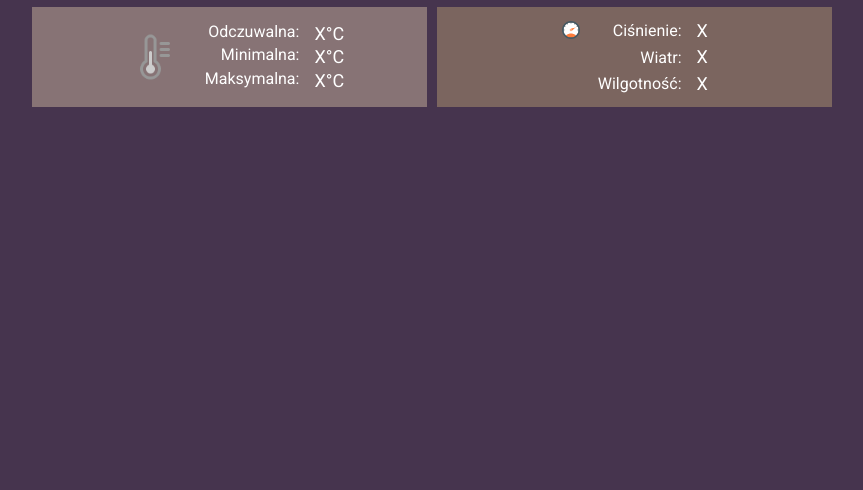
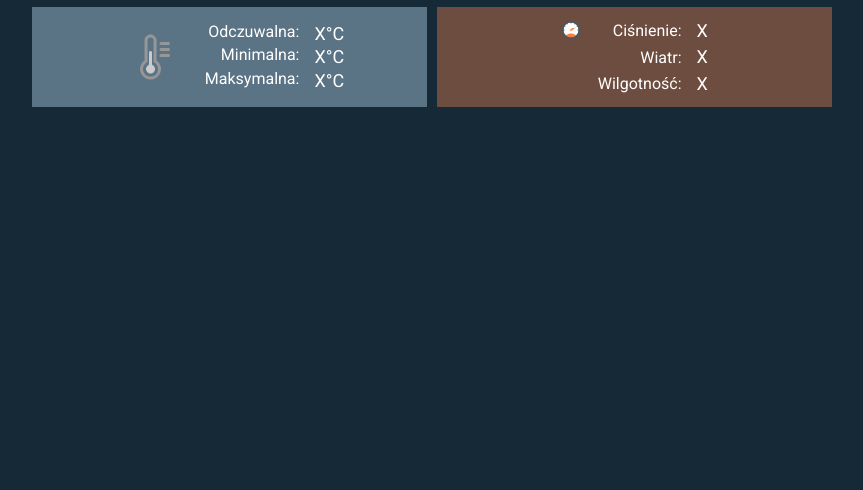
Before and after one commit to GrzegorzWirtek/weather-forecast, a plain HTML site: page index.html in a window 1280 px wide. Shown: the part 310-800 px from the top of the page, without its empty margins (208-1071 px from the left). Drawn offline with Linux system fonts and the light colour scheme; no server answers.

Commit message:
change the color palette

```diff
--- a/sass/style.scss
+++ b/sass/style.scss
@@ -9,11 +9,11 @@ $input-height: 40px;
 $icon-size: 80px;
 $border-color: #aaa;
 $hover-color: #faf5ad;
-$city-color: #FAED26;
-$bmain-color: #46344e;
-$section-one-color: #5a5560;
-$section-two-color: #877375;
-$section-three-color: #7b655f;
+$city-color: #f2ef50;
+$bmain-color: #152937;
+$section-one-color: #255D85;
+$section-two-color: #5A7385;
+$section-three-color: #6d4d3f;
 
 * {
     margin: 0;
```
Also changed, not shown: css/style.css.
